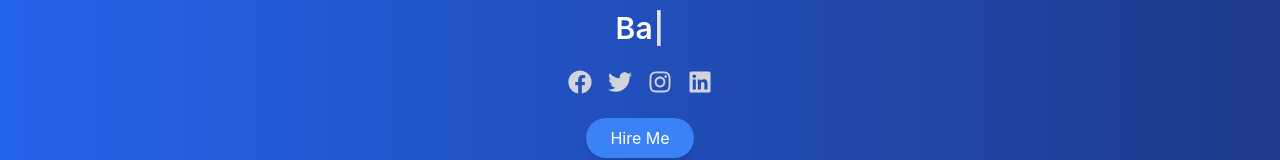
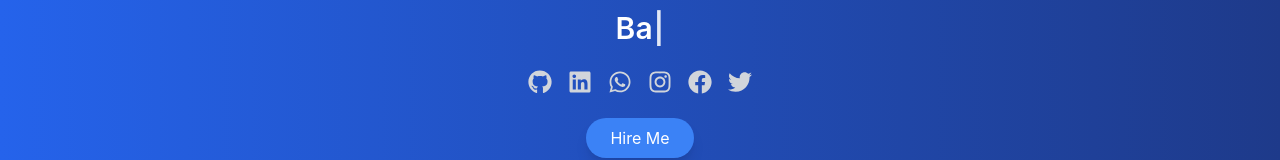
Before and after one commit to kamranalig/kamran_portfolio, a React (Vite) app: page / in a window 1280 px wide. Shown: the part 526-686 px from the top of the page. Built offline with nearby package versions, Linux system fonts and the light colour scheme.

Commit message:
added the social media also update the emial js template

```diff
--- a/src/components/contact/index.jsx
+++ b/src/components/contact/index.jsx
@@ -1,5 +1,6 @@
 import React, { useState, useRef } from "react";
 import emailjs from "@emailjs/browser";
+import { FaSpinner } from "react-icons/fa";
 
 const Contact = () => {
   const [name, setName] = useState("");
@@ -7,6 +8,7 @@ const Contact = () => {
   const [subject, setSubject] = useState("");
   const [message, setMessage] = useState("");
   const [errors, setErrors] = useState({});
+  const [loading, setLoading] = useState(false);
   const form = useRef();
 
   const validateEmail = (email) => {
@@ -31,6 +33,8 @@ const Contact = () => {
       return;
     }
 
+    setLoading(true);
+
     emailjs
       .sendForm(
         "service_i5no78z",
@@ -47,9 +51,11 @@ const Contact = () => {
           setSubject("");
           setMessage("");
           setErrors({});
+          setLoading(false);
         },
         (error) => {
           console.log(error.text);
+          setLoading(false);
         }
       );
   };
@@ -142,9 +148,21 @@ const Contact = () => {
             <div className="text-center">
               <button
                 type="submit"
-                className="bg-blue-500 text-white rounded-md py-3 px-6 hover:bg-blue-600 transition-colors duration-300"
+                className={`bg-blue-500 text-white rounded-md py-3 px-6 transition-colors duration-300 ${
+                  loading
+                    ? "bg-gray-500 cursor-not-allowed"
+                    : "hover:bg-blue-600"
+                }`}
+                disabled={loading}
               >
-                Send Message
+                {loading ? (
+                  <div className="flex items-center justify-center">
+                    <FaSpinner className="animate-spin h-5 w-5 mr-3" />
+                    Sending...
+                  </div>
+                ) : (
+                  "Send Message"
+                )}
               </button>
             </div>
           </form>
--- a/src/components/header/index.jsx
+++ b/src/components/header/index.jsx
@@ -1,6 +1,13 @@
 import React from "react";
 import Typewriter from "typewriter-effect";
-import { FaFacebook, FaTwitter, FaInstagram, FaLinkedin } from "react-icons/fa";
+import {
+  FaFacebook,
+  FaTwitter,
+  FaInstagram,
+  FaLinkedin,
+  FaGithub,
+  FaWhatsapp,
+} from "react-icons/fa";
 
 const Hero = () => {
   return (
@@ -31,7 +38,36 @@ const Hero = () => {
         </h2>
         <div className="flex justify-center gap-4 mb-6">
           <a
-            href="#"
+            href="https://github.com/kamranalig"
+            target="_blank"
+            className="text-gray-300 hover:text-blue-200 transition-colors duration-300"
+          >
+            <FaGithub size={24} />
+          </a>
+          <a
+            href="https://www.linkedin.com/in/kamran-ali-2318b0207/"
+            target="_blank"
+            className="text-gray-300 hover:text-blue-200 transition-colors duration-300"
+          >
+            <FaLinkedin size={24} />
+          </a>
+          <a
+            href="https://wa.me/+923095543952"
+            target="_blank"
+            className="text-gray-300 hover:text-blue-200 transition-colors duration-300"
+          >
+            <FaWhatsapp size={24} />
+          </a>
+          <a
+            href="https://instagram.com/kamranali3573"
+            target="_blank"
+            className="text-gray-300 hover:text-blue-200 transition-colors duration-300"
+          >
+            <FaInstagram size={24} />
+          </a>
+          <a
+            href="https://www.facebook.com/profile.php?id=100081274886195&mibextid=ZbWKwL"
+            target="_blank"
             className="text-gray-300 hover:text-blue-200 transition-colors duration-300"
           >
             <FaFacebook size={24} />
@@ -41,18 +77,6 @@ const Hero = () => {
             className="text-gray-300 hover:text-blue-200 transition-colors duration-300"
           >
             <FaTwitter size={24} />
-          </a>
-          <a
-            href="#"
-            className="text-gray-300 hover:text-blue-200 transition-colors duration-300"
-          >
-            <FaInstagram size={24} />
-          </a>
-          <a
-            href="#"
-            className="text-gray-300 hover:text-blue-200 transition-colors duration-300"
-          >
-            <FaLinkedin size={24} />
           </a>
         </div>
         <a href="#contact">
```
Also changed, not shown: src/components/header/Header.css (deleted, +0 -30 lines), src/components/servicess/Services.css (deleted, +0 -7 lines).
